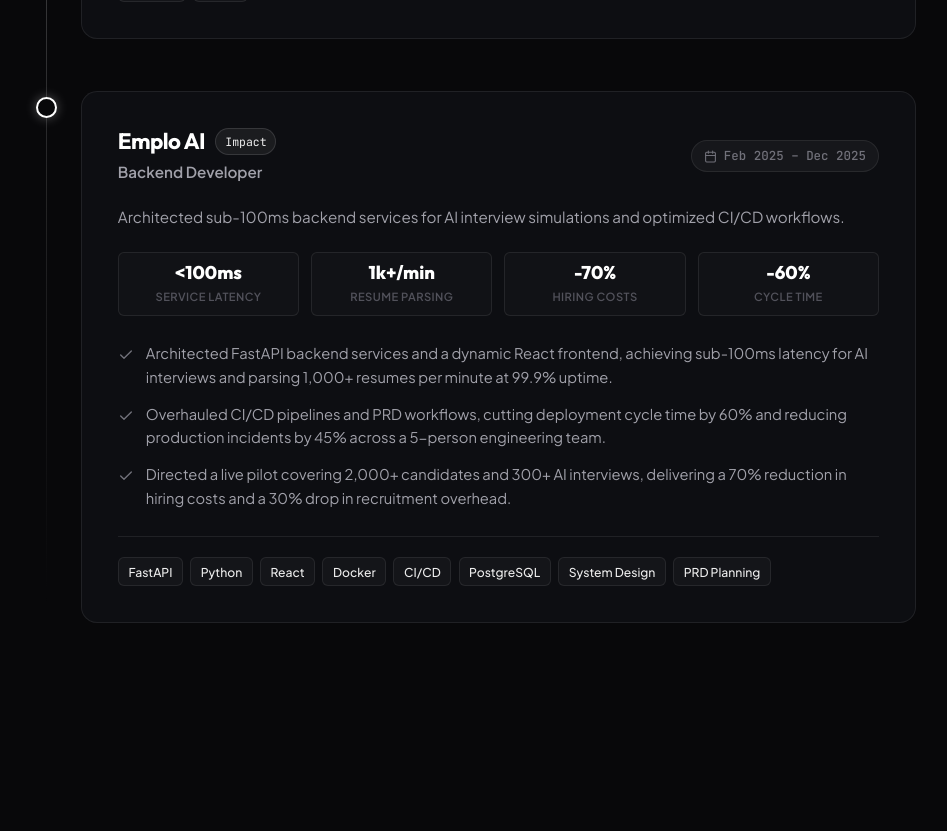
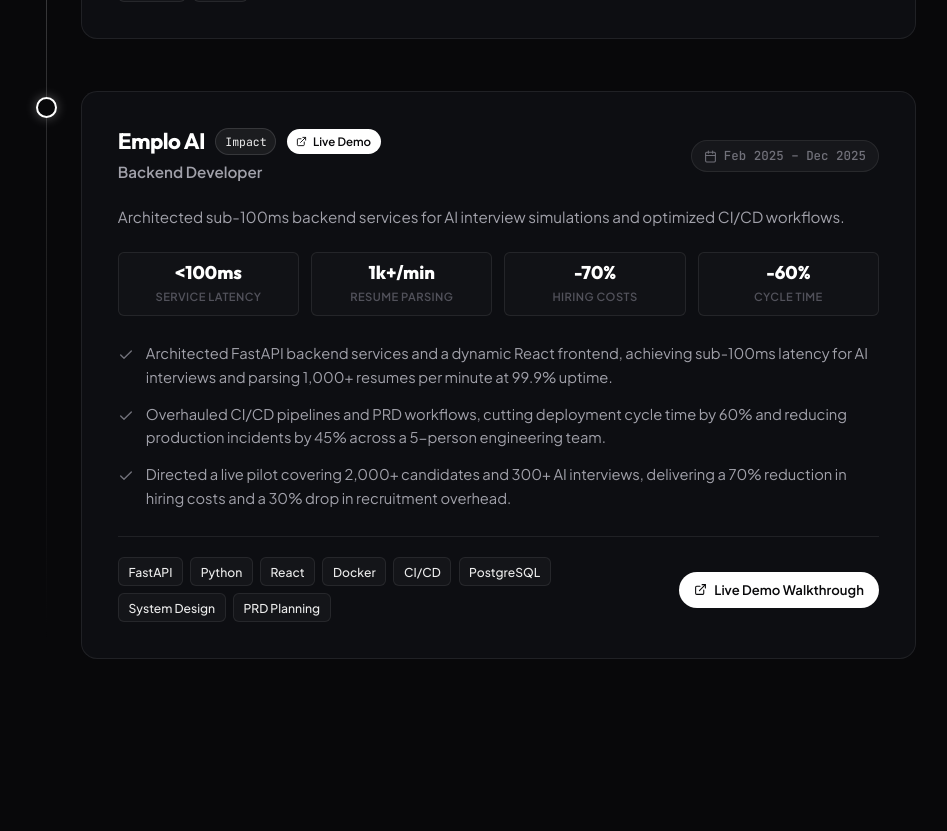
Before and after one commit to CuriousAd/Portfolio, a React (Vite) app: page / in a window 1280 px wide. Shown: the part 1720-2551 px from the top of the page, without its empty margins (164-1111 px from the left). Built offline with nearby package versions, Linux system fonts and the light colour scheme; no server answers.

Commit message:
feat: added live emplo demo url

```diff
--- a/src/components/Experience.jsx
+++ b/src/components/Experience.jsx
@@ -1,5 +1,5 @@
 import React from 'react';
-import { FiBriefcase, FiCalendar, FiCheck } from 'react-icons/fi';
+import { FiBriefcase, FiCalendar, FiCheck, FiExternalLink } from 'react-icons/fi';
 import { experienceData } from '../data/experience';
 import SpotlightCard from './react-bits/SpotlightCard';
 import BlurFade from './react-bits/BlurFade';
@@ -34,22 +34,24 @@
                   {/* Header */}
                   <div className="exp-header">
                     <div>
-                      <div style={{ display: 'flex', alignItems: 'center', gap: '0.65rem', marginBottom: '0.25rem' }}>
+                      <div style={{ display: 'flex', alignItems: 'center', gap: '0.65rem', marginBottom: '0.25rem', flexWrap: 'wrap' }}>
                         <h3 className="exp-company">{exp.company}</h3>
                         {exp.badge && (
-                          <span
-                            style={{
-                              fontSize: '0.72rem',
-                              padding: '0.2rem 0.55rem',
-                              borderRadius: 'var(--radius-full)',
-                              backgroundColor: 'rgba(255, 255, 255, 0.06)',
-                              border: '1px solid rgba(255, 255, 255, 0.12)',
-                              color: '#EDEDED',
-                              fontFamily: 'var(--font-mono)',
-                            }}
-                          >
+                          <span className="exp-badge">
                             {exp.badge}
                           </span>
+                        )}
+                        {exp.links?.demoUrl && (
+                          <a
+                            href={exp.links.demoUrl}
+                            target="_blank"
+                            rel="noopener noreferrer"
+                            className="exp-demo-badge"
+                            title={`Watch ${exp.company} live demo`}
+                          >
+                            <FiExternalLink size={11} />
+                            <span>Live Demo</span>
+                          </a>
                         )}
                       </div>
                       <div className="exp-role">{exp.role}</div>
@@ -86,13 +88,29 @@
                     ))}
                   </ul>
 
-                  {/* Technologies */}
+                  {/* Technologies & Actions */}
+                  <div className="exp-footer">
                     <div className="exp-tech-list">
                       {exp.technologies.map((tech) => (
                         <span key={tech} className="exp-tech-tag">
                           {tech}
                         </span>
                       ))}
+                    </div>
+
+                    {exp.links?.demoUrl && (
+                      <div className="exp-actions">
+                        <a
+                          href={exp.links.demoUrl}
+                          target="_blank"
+                          rel="noopener noreferrer"
+                          className="exp-demo-btn-primary"
+                        >
+                          <FiExternalLink size={13} />
+                          <span>Live Demo Walkthrough</span>
+                        </a>
+                      </div>
+                    )}
                   </div>
                 </SpotlightCard>
               </BlurFade>
--- a/src/data/experience.js
+++ b/src/data/experience.js
@@ -46,7 +46,8 @@
       { label: "Cycle Time", value: "-60%" }
     ],
     links: {
-      companyUrl: "#"
+      companyUrl: "#",
+      demoUrl: "https://drive.google.com/file/d/1fvfCwLWsb2Pv9s93Bm3YOMz9GquwQAz_/view?usp=sharing"
     }
   }
 ];
--- a/src/styles/Experience.css
+++ b/src/styles/Experience.css
@@ -189,13 +189,57 @@
   margin-top: 5px;
 }
 
-/* Tech Pills */
+.exp-badge {
+  font-size: 0.72rem;
+  padding: 0.2rem 0.55rem;
+  border-radius: var(--radius-full);
+  background-color: rgba(255, 255, 255, 0.06);
+  border: 1px solid rgba(255, 255, 255, 0.12);
+  color: #EDEDED;
+  font-family: var(--font-mono);
+}
+
+.exp-demo-badge {
+  display: inline-flex;
+  align-items: center;
+  gap: 0.35rem;
+  font-size: 0.72rem;
+  font-weight: 600;
+  padding: 0.2rem 0.6rem;
+  border-radius: var(--radius-full);
+  background: #FFFFFF;
+  color: #08080A;
+  text-decoration: none;
+  transition: all 0.2s ease;
+  white-space: nowrap;
+}
+
+.exp-demo-badge:hover {
+  transform: translateY(-1px);
+  box-shadow: 0 2px 10px rgba(255, 255, 255, 0.3);
+}
+
+/* Footer: Tech Pills & Actions */
+.exp-footer {
+  display: flex;
+  flex-direction: column;
+  gap: 1rem;
+  padding-top: 1.25rem;
+  border-top: 1px solid var(--card-border);
+}
+
+@media (min-width: 640px) {
+  .exp-footer {
+    flex-direction: row;
+    align-items: center;
+    justify-content: space-between;
+  }
+}
+
 .exp-tech-list {
   display: flex;
   flex-wrap: wrap;
   gap: 0.45rem;
-  padding-top: 1.25rem;
-  border-top: 1px solid var(--card-border);
 }
 
 .exp-tech-tag {
@@ -207,3 +251,37 @@
   border-radius: var(--radius-sm);
   color: var(--text-primary);
 }
+
+.exp-actions {
+  display: flex;
+  align-items: center;
+  flex-shrink: 0;
+}
+
+.exp-demo-btn-primary {
+  display: inline-flex;
+  align-items: center;
+  gap: 0.45rem;
+  font-size: 0.82rem;
+  font-weight: 600;
+  padding: 0.45rem 0.95rem;
+  border-radius: var(--radius-full);
+  background: #FFFFFF;
+  color: #08080A;
+  text-decoration: none;
+  transition: all 0.2s ease;
+  white-space: nowrap;
+}
+
+.exp-demo-btn-primary:hover {
+  transform: translateY(-1px);
+  box-shadow: 0 4px 14px rgba(255, 255, 255, 0.25);
+}
+
+@media (max-width: 480px) {
+  .exp-demo-btn-primary {
+    width: 100%;
+    justify-content: center;
+    box-sizing: border-box;
+  }
+}
```
Lines whose indentation alone changed are shown as unchanged.
